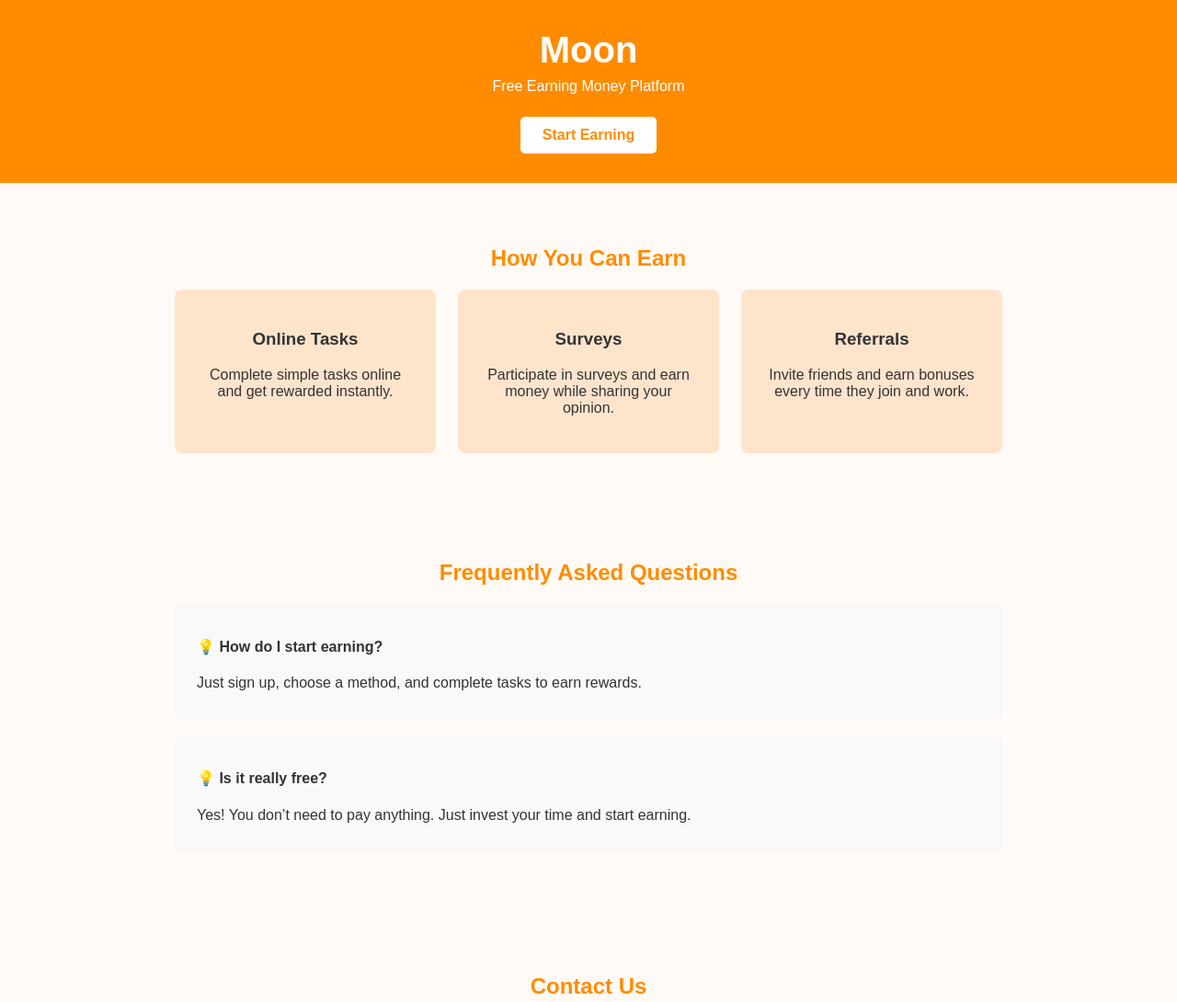
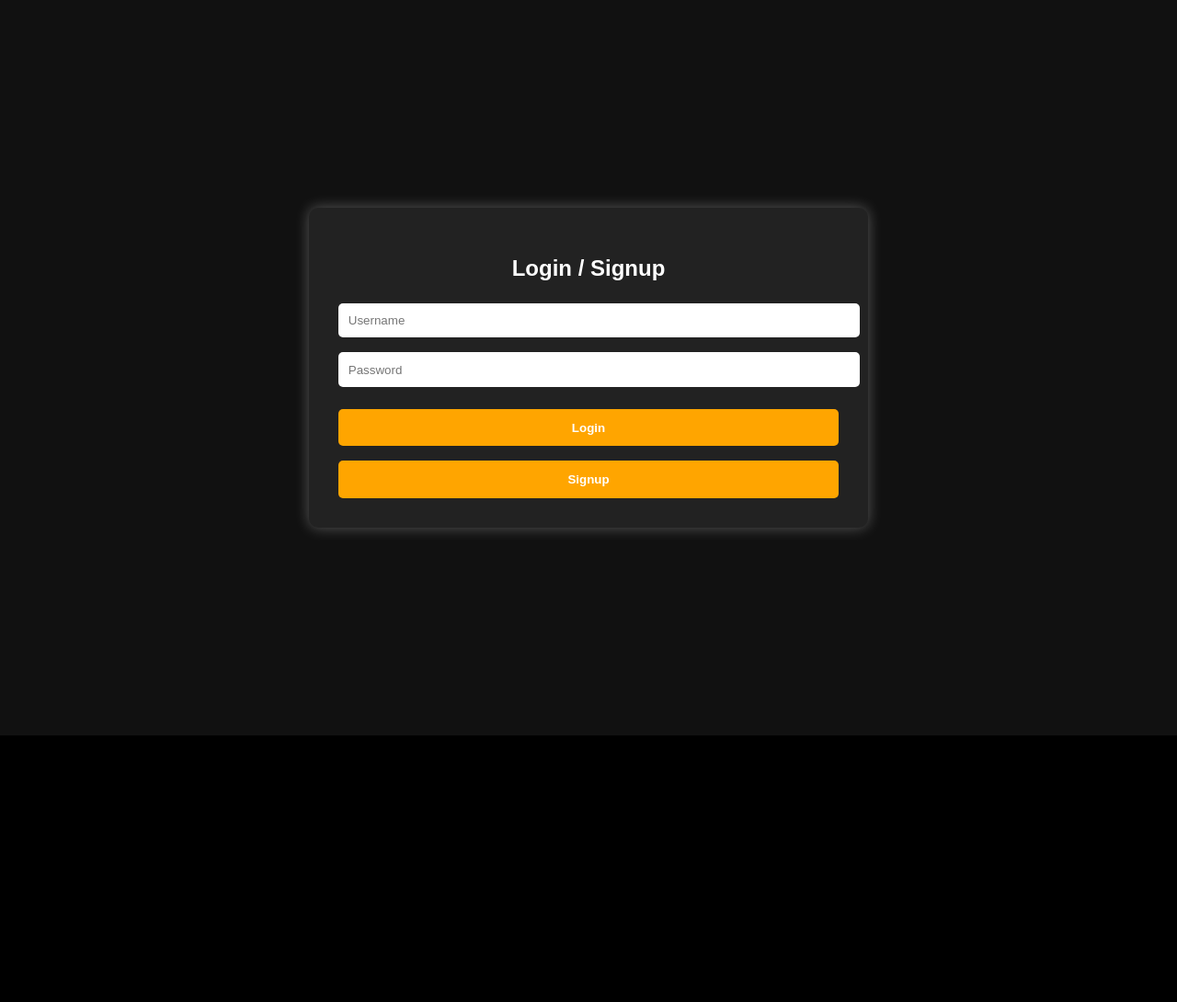
Before and after one commit to malith-act/moon, a plain HTML site: page index.html in a window 1280 px wide. Shown: the top 1090 px of the page at 92% size. After the commit the page ends 800 px from the top, so only its background shows below. Drawn offline with Linux system fonts and the light colour scheme.

Commit message:
index.html

```diff
--- a/index.html
+++ b/index.html
@@ -1,119 +1,193 @@
 <!DOCTYPE html>
 <html lang="en">
 <head>
-  <meta charset="UTF-8" />
-  <meta name="viewport" content="width=device-width, initial-scale=1.0" />
-  <title>Moon - Free Earning Money</title>
+  <meta charset="UTF-8">
+  <meta name="viewport" content="width=device-width, initial-scale=1.0">
+  <title>MOON</title>
   <style>
     body {
       margin: 0;
       font-family: Arial, sans-serif;
-      background: #fffaf5;
-      color: #333;
+      background: black;
+      color: white;
+      overflow-x: hidden;
     }
-    header {
-      background: darkorange;
-      color: white;
-      text-align: center;
-      padding: 2rem 1rem;
+
+    /* Landing Page */
+    #landing {
+      display: flex;
+      justify-content: center;
+      align-items: center;
+      height: 100vh;
+      background: black;
+      flex-direction: column;
     }
-    header h1 {
-      margin: 0;
-      font-size: 2.5rem;
+
+    .moon-text {
+      font-size: 4rem;
+      font-weight: bold;
+      color: red;
+      animation: fall 2s ease forwards, glow 1.5s infinite alternate;
     }
-    header p {
-      margin: 0.5rem 0;
+
+    @keyframes fall {
+      0% { transform: translateY(-200px); opacity: 0; }
+      100% { transform: translateY(0); opacity: 1; }
     }
-    .btn {
-      display: inline-block;
-      margin-top: 1rem;
-      padding: 0.7rem 1.5rem;
-      background: white;
-      color: darkorange;
-      font-weight: bold;
-      border-radius: 5px;
-      text-decoration: none;
+
+    @keyframes glow {
+      0% { color: red; text-shadow: 0 0 10px red; }
+      100% { color: yellow; text-shadow: 0 0 20px yellow; }
     }
-    section {
-      padding: 3rem 1rem;
-      max-width: 900px;
-      margin: auto;
+
+    /* Login Page */
+    #login {
+      display: none;
+      height: 100vh;
+      background: #111;
+      display: flex;
+      flex-direction: column;
+      justify-content: center;
+      align-items: center;
     }
-    .features {
-      display: grid;
-      grid-template-columns: repeat(auto-fit, minmax(250px, 1fr));
-      gap: 1.5rem;
-    }
-    .feature {
-      background: #ffe4cc;
-      padding: 1.5rem;
-      border-radius: 8px;
+
+    .login-box {
+      background: #222;
+      padding: 2rem;
+      border-radius: 10px;
+      box-shadow: 0 0 15px rgba(255,255,255,0.3);
       text-align: center;
     }
-    .faq {
-      background: #f9f9f9;
-      border-radius: 8px;
-      padding: 1rem 1.5rem;
+
+    .login-box h2 {
       margin-bottom: 1rem;
     }
-    footer {
+
+    .login-box input {
+      width: 100%;
+      padding: 0.7rem;
+      margin: 0.5rem 0;
+      border: none;
+      border-radius: 5px;
+    }
+
+    .login-box button {
+      width: 100%;
+      padding: 0.8rem;
+      margin-top: 1rem;
+      border: none;
+      border-radius: 5px;
+      background: orange;
+      color: white;
+      font-weight: bold;
+      cursor: pointer;
+    }
+
+    .login-box button:hover {
+      background: darkorange;
+    }
+
+    /* Home Page */
+    #home {
+      display: none;
+      padding: 1rem;
+    }
+
+    nav {
+      background: #222;
+      padding: 1rem;
+      display: flex;
+      justify-content: space-between;
+      align-items: center;
+    }
+
+    nav .logo {
+      font-size: 1.5rem;
+      font-weight: bold;
+      color: orange;
+    }
+
+    nav .menu {
+      display: flex;
+      gap: 1rem;
+    }
+
+    nav .menu a {
+      color: white;
+      text-decoration: none;
+      font-weight: bold;
+    }
+
+    nav .menu a:hover {
+      color: orange;
+    }
+
+    .coins {
+      margin-top: 2rem;
       text-align: center;
-      background: #333;
-      color: white;
-      padding: 1.5rem 1rem;
-      margin-top: 2rem;
+    }
+
+    .coins h2 {
+      font-size: 2rem;
+      margin-bottom: 1rem;
+    }
+
+    .coins p {
+      font-size: 1.5rem;
+      color: yellow;
     }
   </style>
 </head>
 <body>
-  <!-- Hero Section -->
-  <header>
-    <h1>Moon</h1>
-    <p>Free Earning Money Platform</p>
-    <a href="#features" class="btn">Start Earning</a>
-  </header>
 
-  <!-- Features Section -->
-  <section id="features">
-    <h2 style="text-align:center; color:darkorange;">How You Can Earn</h2>
-    <div class="features">
-      <div class="feature">
-        <h3>Online Tasks</h3>
-        <p>Complete simple tasks online and get rewarded instantly.</p>
-      </div>
-      <div class="feature">
-        <h3>Surveys</h3>
-        <p>Participate in surveys and earn money while sharing your opinion.</p>
-      </div>
-      <div class="feature">
-        <h3>Referrals</h3>
-        <p>Invite friends and earn bonuses every time they join and work.</p>
-      </div>
+  <!-- Landing Page -->
+  <section id="landing">
+    <div class="moon-text">MOON</div>
+  </section>
+
+  <!-- Login Page -->
+  <section id="login">
+    <div class="login-box">
+      <h2>Login / Signup</h2>
+      <input type="text" placeholder="Username">
+      <input type="password" placeholder="Password">
+      <button onclick="openHome()">Login</button>
+      <button onclick="openHome()">Signup</button>
     </div>
   </section>
 
-  <!-- FAQ Section -->
-  <section id="faq">
-    <h2 style="text-align:center; color:darkorange;">Frequently Asked Questions</h2>
-    <div class="faq">
-      <h4>💡 How do I start earning?</h4>
-      <p>Just sign up, choose a method, and complete tasks to earn rewards.</p>
-    </div>
-    <div class="faq">
-      <h4>💡 Is it really free?</h4>
-      <p>Yes! You don’t need to pay anything. Just invest your time and start earning.</p>
+  <!-- Home Page -->
+  <section id="home">
+    <nav>
+      <div class="logo">MOON</div>
+      <div class="menu">
+        <a href="#">Home</a>
+        <a href="#">Category</a>
+        <a href="#">Withdraw</a>
+        <a href="#">Settings</a>
+        <a href="#">Support</a>
+      </div>
+    </nav>
+    <div class="coins">
+      <h2>Your Balance</h2>
+      <p>Coins: <span id="coinCount">1200</span></p>
+      <p>Value: $<span id="usdValue">24</span></p>
     </div>
   </section>
 
-  <!-- Contact Section -->
-  <section id="contact">
-    <h2 style="text-align:center; color:darkorange;">Contact Us</h2>
-    <p style="text-align:center;">📧 Email: (add later)<br>📞 Phone: (add later)</p>
-  </section>
+  <script>
+    // Show login after animation
+    setTimeout(() => {
+      document.getElementById("landing").style.display = "none";
+      document.getElementById("login").style.display = "flex";
+    }, 3000);
 
-  <!-- Footer -->
-  <footer>
-    <p>© 2025 Moon. All rights reserved.</p>
-  </footer>
+    // Open home page
+    function openHome() {
+      document.getElementById("login").style.display = "none";
+      document.getElementById("home").style.display = "block";
+    }
+  </script>
+
 </body>
 </html>
```
